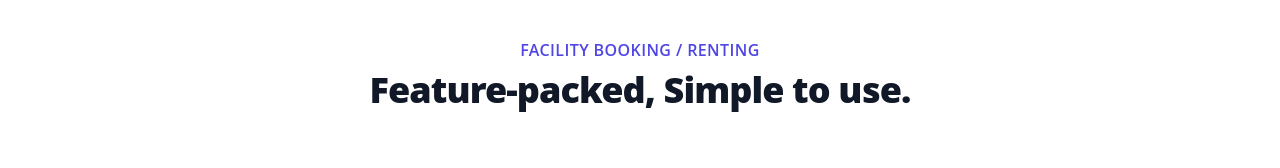
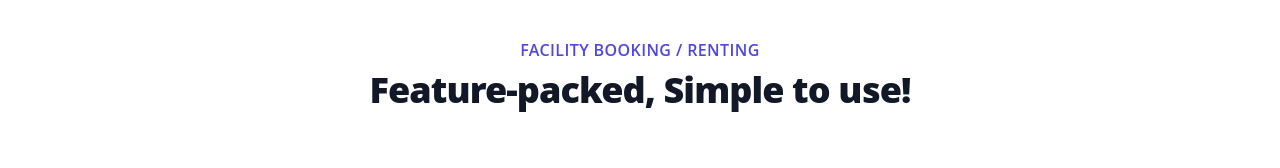
Before and after one commit to Jonathan-APK/aws_mybookingpal, a React (Create React App) app: page / in a window 1280 px wide. Shown: the part 753-921 px from the top of the page. Built offline with nearby package versions, Linux system fonts and the light colour scheme; no server answers; what aws-amplify would draw is missing.

Commit message:
test devops

```diff
--- a/src/pages/Landing.js
+++ b/src/pages/Landing.js
@@ -614,7 +614,7 @@ function Landing() {
                 Facility Booking / Renting
               </h2>
               <p className="mt-2 pb-5 text-3xl leading-8 font-extrabold tracking-tight text-gray-900 sm:text-4xl">
-                Feature-packed, Simple to use.
+                Feature-packed, Simple to use!
               </p>
             </div>
 
```
